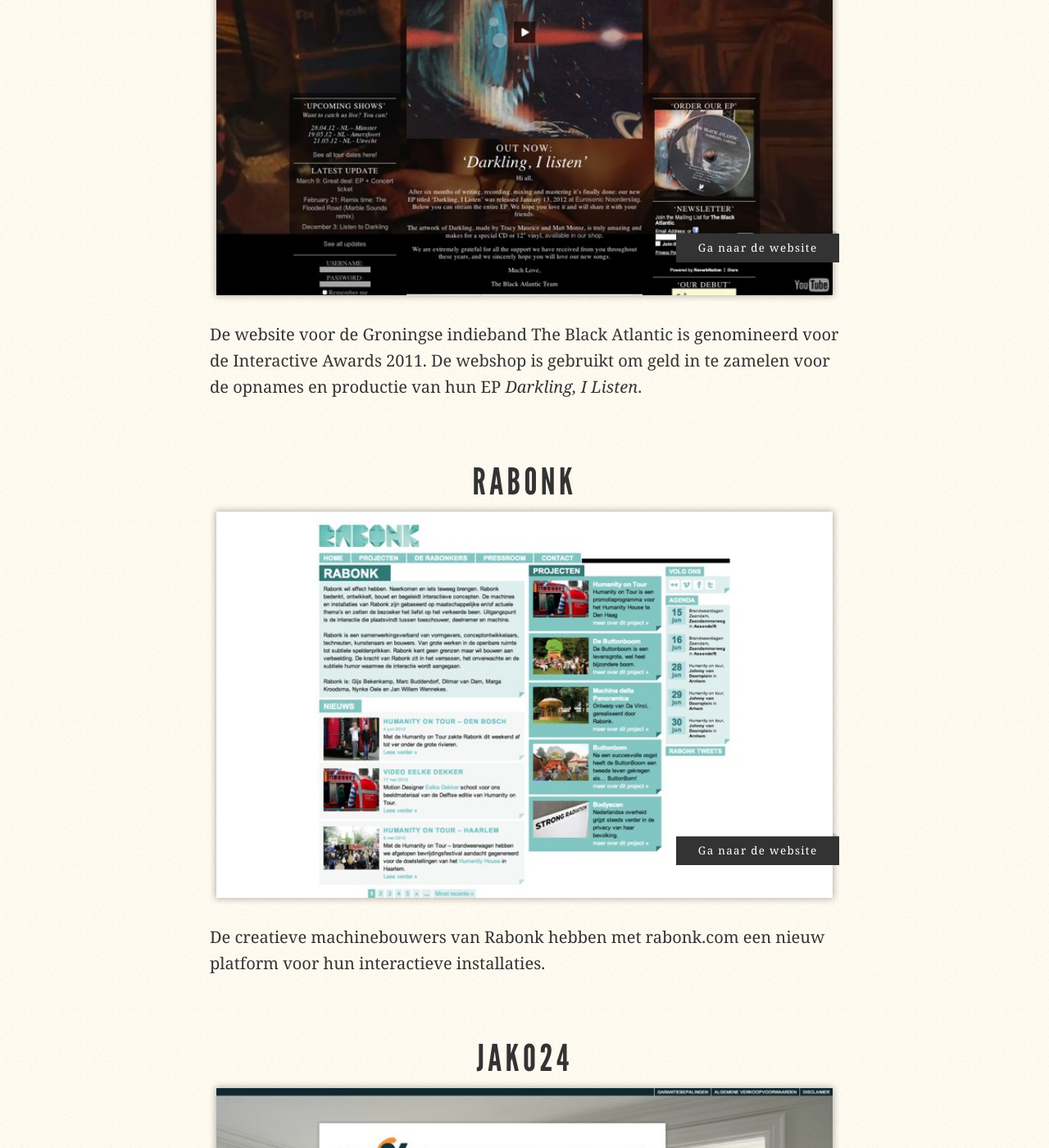
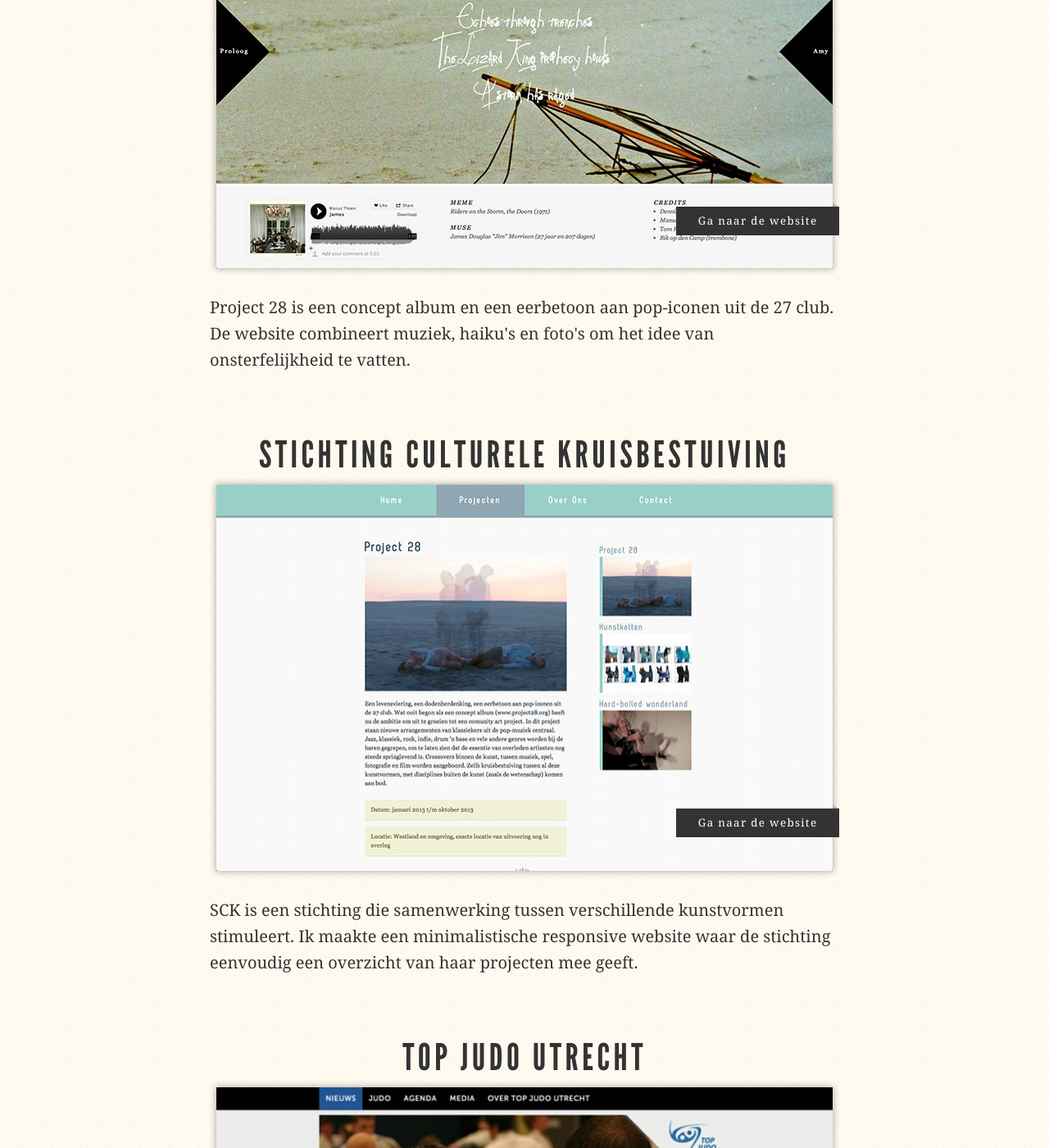
Before and after one commit to baardbaard/baardbaard.github.io, a Jekyll site: the page built from index.html, in a window 1280 px wide and 1400 px high, scrolled down 2686 px. Shown: the whole window at 82% size. Built offline with Jekyll 4.4.1, drawn with Linux system fonts in a browser that asks for light colours; nearby versions of some CDN libraries; some of the changed text lies outside the part shown.

Commit message:
Add new work to portfolio. Change bank account number. Remove blog which was visible by accident.

```diff
--- a/_layouts/default.html
+++ b/_layouts/default.html
@@ -29,7 +29,7 @@
 					<h2>Administratie</h2>
 					<ul>
 						<li>KVK: 50720961</li>
-						<li>Bank: 157557316</li>
+						<li>Bank: 70.83.31.467</li>
 						<li>BTW: NL179598958B01</li>
 					</ul>
 				</div> <!-- div.widget -->
--- a/index.html
+++ b/index.html
@@ -36,12 +36,39 @@ title: Home
 <section id="portfolio" class="l-wrapper l-content l-content-page">
 	<h2 class="division">Wat maak ik?</h2>
 	<article class="site">
+	<h3>Parcival IT Projecten</h3>
+	<div class="site-image">
+		<a class="go-to-link" href="http://parcival-it.nl" target="_blank">Ga naar de website</a>
+		<a href="http://parcival-it.nl" target="_blank"><img src="images/portfolio/parcival-it.jpg" alt="Parcival IT Projecten"></a>
+	</div> <!-- div.site-image -->
+	<p>Voor Parcival IT Projecten maakte ik een responsive one-page WordPress website. Met de vaste fotografe <a target="_blank" href="http://suzicolpa.nl">Suzi Colpa</a> zijn we naar het Muiderslot gegaan om foto's te maken.</p>
+	</article>
+
+	<article class="site">
 	<h3>Sieglinde Seijffer</h3>
 	<div class="site-image">
 		<a class="go-to-link" href="http://sieglindeseijffer.nl" target="_blank">Ga naar de website</a>
 		<a href="http://sieglindeseijffer.nl" target="_blank"><img src="images/portfolio/sieglinde-seijffer.jpg" alt="Sieglinde Seijffer"></a>
 	</div> <!-- div.site-image -->
-		<p>Sieglinde Seijffer is een loopbaancoach met jarenlange werkervaring. Zij werkt sinds een jaar als zelfstandige. Voor haar ontwierp ik een huisstijl en bijbehorende website.</p>
+		<p>Sieglinde Seijffer is een ervaren loopbaancoach, maar werkt sinds een jaar als zelfstandige. Voor haar ontwierp ik een huisstijl en bijbehorende website.</p>
+	</article>
+
+	<article class="site">
+	<h3>Project 28</h3>
+	<div class="site-image">
+		<a class="go-to-link" href="http://project28.org" target="_blank">Ga naar de website</a>
+		<a href="http://project28.org" target="_blank"><img src="images/portfolio/project28.jpg" alt="Project 28"></a>
+	</div> <!-- div.site-image -->
+	<p>Project 28 is een concept album en een eerbetoon aan pop-iconen uit de 27 club. De website combineert muziek, haiku's en foto's om het idee van onsterfelijkheid te vatten.</p>
+	</article>
+
+	<article class="site">
+	<h3>Stichting Culturele Kruisbestuiving</h3>
+	<div class="site-image">
+		<a class="go-to-link" href="http://culturelekruisbestuiving.nl" target="_blank">Ga naar de website</a>
+		<a href="http://culturelekruisbestuiving.nl" target="_blank"><img src="images/portfolio/stichting-culturele-kruisbestuiving.jpg" alt="Stichting Culturele Kruisbestuiving"></a>
+	</div> <!-- div.site-image -->
+	<p>SCK is een stichting die samenwerking tussen verschillende kunstvormen stimuleert. Ik maakte een minimalistische responsive website waar de stichting eenvoudig een overzicht van haar projecten mee geeft.</p>
 	</article>
 
 	<article class="site">
@@ -53,35 +80,9 @@ title: Home
 	<p>Met hun nieuwe website onderscheidt Top Judo Utrecht zich van andere judoscholen in Nederland en laat zo een professionele indruk achter bij judoka's, pers en sponsoren.</p>
 	</article>
 
-	<article class="site">
-		<h3>The Black Atlantic</h3>
-		<div class="site-image">
-			<a class="go-to-link" href="http://theblackatlantic.com" target="_blank">Ga naar de website</a>
-		<a href="http://theblackatlantic.com" target="_blank"><img src="images/portfolio/the-black-atlantic.jpg" alt="The Black Atlantic"></a>
-	</div> <!-- div.site-image -->
-	<p>De website voor de Groningse indieband The Black Atlantic is genomineerd voor de Interactive Awards 2011. De webshop is gebruikt om geld in te zamelen voor de opnames en productie van hun EP <em>Darkling, I Listen</em>.</p>
-	</article>
-
-	<article class="site">
-		<h3>Rabonk</h3>
-	<div class="site-image">
-		<a class="go-to-link" href="http://rabonk.com" target="_blank">Ga naar de website</a>
-		<a href="http://rabonk.com" target="_blank"><img src="images/portfolio/rabonk.jpg" alt="Rabonk"></a>
-	</div> <!-- div.site-image -->
-	<p>De creatieve machinebouwers van Rabonk hebben met rabonk.com een nieuw platform voor hun interactieve installaties.</p>
-	</article>
-
-	<article class="site">
-		<h3>Jako24</h3>
-	<div class="site-image">
-		<a class="go-to-link" href="http://jako24.nl" target="_blank">Ga naar de website</a>
-		<a href="http://jako24.nl" target="_blank"><img src="images/portfolio/jako24.jpg" alt="Jako24"></a>
-	</div> <!-- div.site-image -->
-	<p>Jako24 verkoopt bouwmaterialen. Handig: Bezoekers stellen een lijst van producten samen en krijgen live een offerte.</p>
-	</article>
 </section>
 
-<section id="blog" class="l-wrapper l-content l-content-page">
+<section id="blog" class="l-wrapper l-content l-content-page" style="display: none;">
 	<h2 class="division">Blog</h2>
 		{% for post in site.posts offset: 0 limit: 1 %}
 		<h3><a href="{{ post.url }}">{{ post.title }}</a></h3>
```
Also changed, not shown: images/portfolio/parcival-it.jpg (added), images/portfolio/project28.jpg (added), images/portfolio/stichting-culturele-kruisbestuiving.jpg (added), 12 other files.
